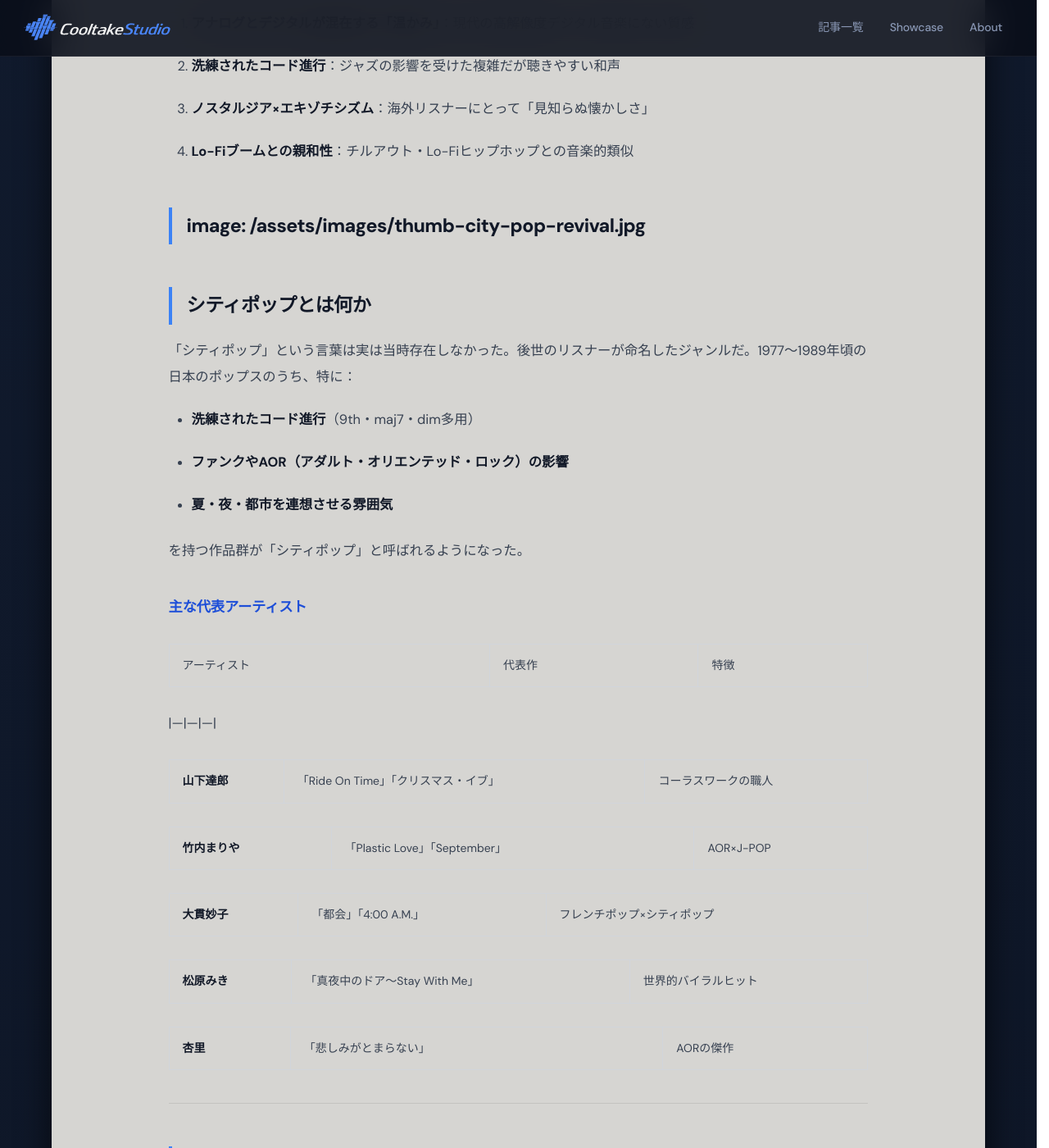
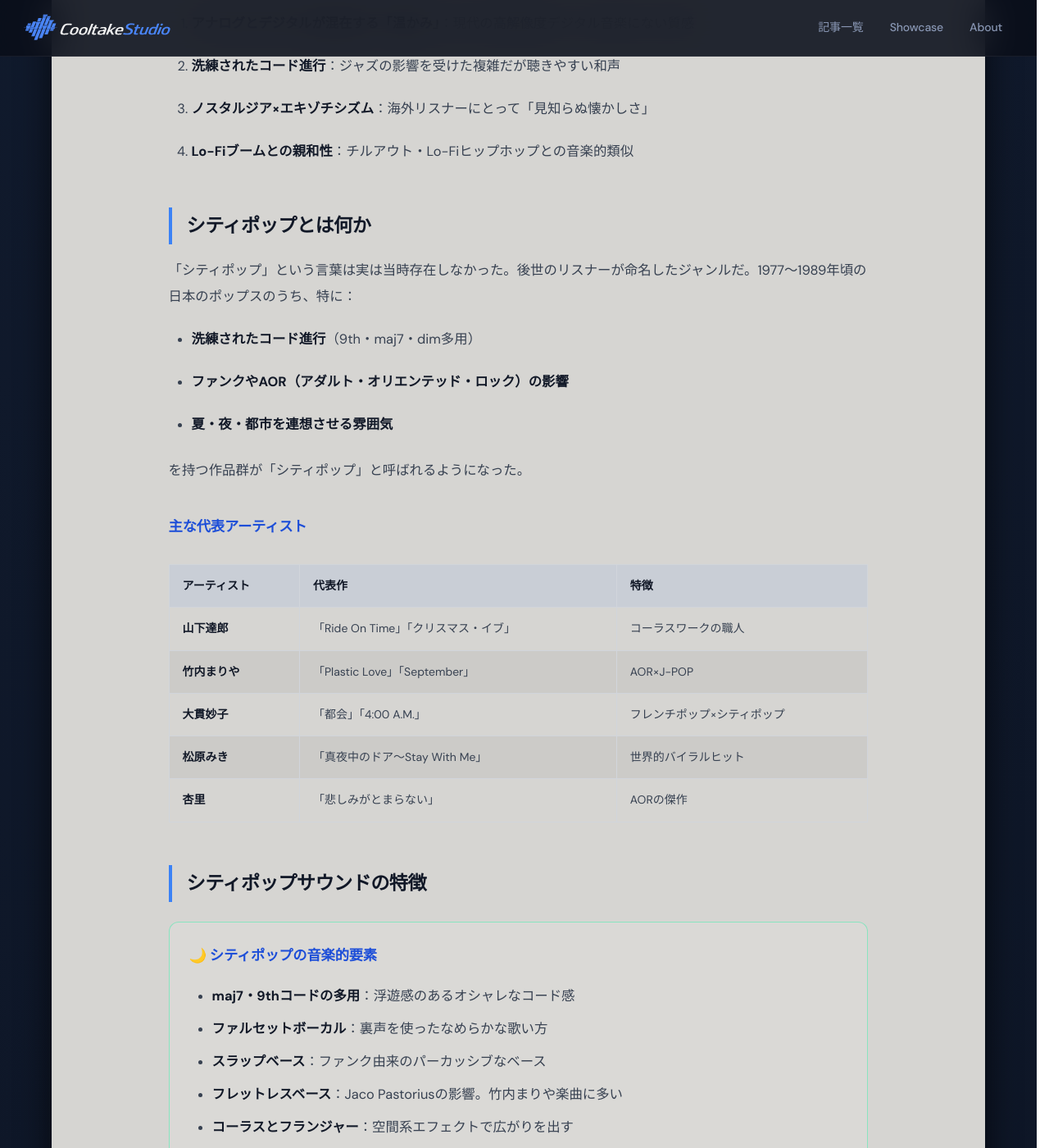
Before and after one commit to cooltake/cooltake-staging, a Jekyll site: the page built from _posts/2026-05-30-japan-music-17-city-pop-revival.md, in a window 1280 px wide and 1400 px high, scrolled down 577 px. Shown: the whole window at 82% size. Built offline with Jekyll 4.4.1, drawn with Linux system fonts in a browser that asks for light colours; some web fonts are replaced.

Commit message:
fix: remove body-leaked image/frontmatter in 2026-05-30-japan-music-17-city-pop-revival.md

```diff
--- a/_posts/2026-05-30-japan-music-17-city-pop-revival.md
+++ b/_posts/2026-05-30-japan-music-17-city-pop-revival.md
@@ -33,8 +33,6 @@
 
 
 
-image: /assets/images/thumb-city-pop-revival.jpg
----
 
 
 
@@ -63,22 +61,15 @@
 
 
 | アーティスト | 代表作 | 特徴 |
-
 |---|---|---|
-
 | **山下達郎** | 「Ride On Time」「クリスマス・イブ」 | コーラスワークの職人 |
-
 | **竹内まりや** | 「Plastic Love」「September」 | AOR×J-POP |
-
 | **大貫妙子** | 「都会」「4:00 A.M.」 | フレンチポップ×シティポップ |
-
 | **松原みき** | 「真夜中のドア〜Stay With Me」 | 世界的バイラルヒット |
-
 | **杏里** | 「悲しみがとまらない」 | AORの傑作 |
 
 
 
----
 
 
 
@@ -108,7 +99,6 @@
 
 
 
----
 
 
 
@@ -182,7 +172,6 @@
 
 
 
----
 
 
 
@@ -198,7 +187,6 @@
 
 
 
----
 
 
 
@@ -253,7 +241,6 @@
 </div>
 
 
----
 
 
 
@@ -319,7 +306,6 @@
 
 「Midnight Rain by Taylor Swift」にもシティポップ的なコード感が使われているという分析もあり、世界的な音楽語彙に組み込まれた。
 
----
 
 <div style="display:flex;justify-content:space-between;flex-wrap:wrap;gap:.8rem;margin:2rem 0;">
 <a href="/2026/05/30/japan-music-16-2010s-band/" style="display:inline-block;padding:.5rem 1rem;background:#e8edf2;border:1px solid #c8c5c0;border-radius:8px;color:#1e3a5f;text-decoration:none;font-size:.9rem;">← #16 2010年代バンドリバイバル</a>
```
